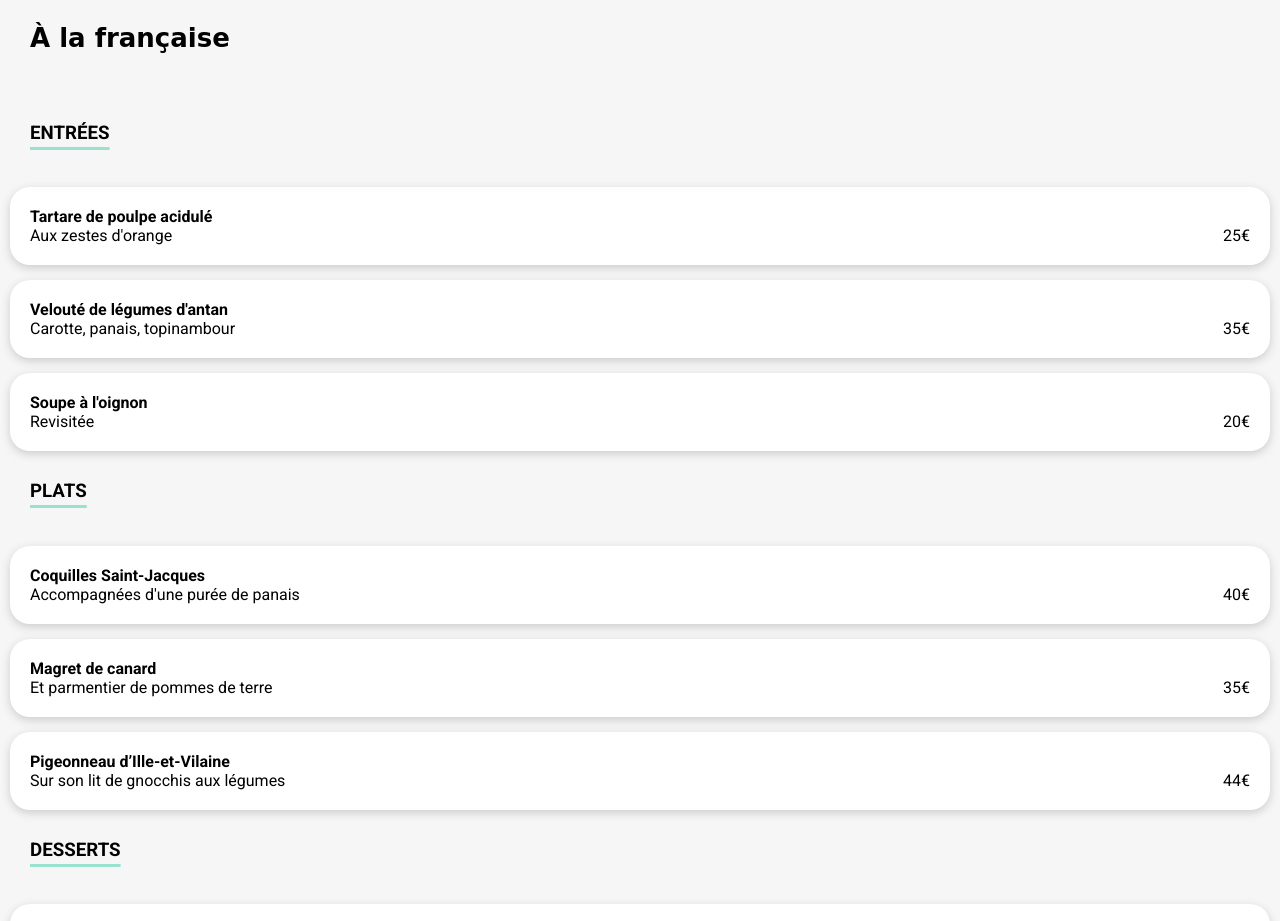
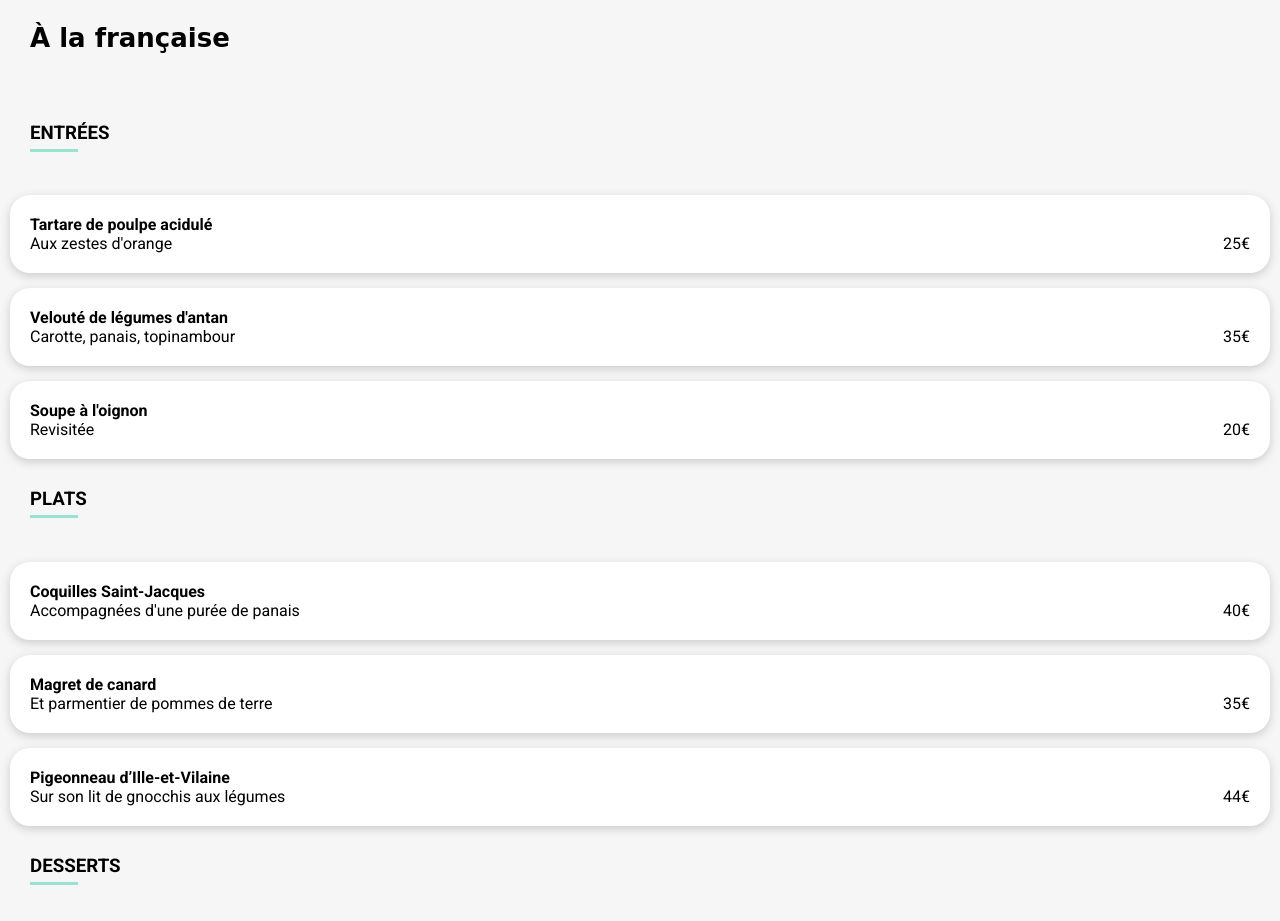
Before and after one commit to jorgerodrigues1981/JorgeRodrigues_3_22072021, a plain HTML site: page a_la_francaise.html in a window 1280 px wide. Shown: the part 329-1250 px from the top of the page. Drawn offline with Linux system fonts and the light colour scheme; a web font is replaced by a local one.

Commit message:
Ajustements menus

```diff
--- a/a_la_francaise.html
+++ b/a_la_francaise.html
@@ -38,7 +38,7 @@
 
 <!--Section entrées-->
 
-<section class="menu__entrees">
+<section class="entrees">
         <h3>Entrées</h3>
 
         <div class="menu__item">
--- a/css/_restaurants_menu.scss
+++ b/css/_restaurants_menu.scss
@@ -32,12 +32,6 @@
         }
 }
 
-.menu__entrees {
-    @include grid_gap_menu;
-        & h3 {
-            @include menu_h3;
-    }
-}
 
 .menu__item {
     position: relative;
@@ -47,6 +41,9 @@
     box-sizing: border-box;
     @include btnShadow;
     animation: slide 3s;
+        &:hover {
+            @include btnTransition;
+        }
         & h4 {
             margin: 0;
         }
@@ -67,18 +64,18 @@
         }
 }
 
-.plats {
+.entrees, .plats, .desserts {
     @include grid_gap_menu;
-    & h3 {
-        @include menu_h3;
+        & h3 {
+            @include menu_h3;
     }
-}
-
-.desserts {
-    @include grid_gap_menu;
-    & h3 {
-        @include menu_h3;
-    }
+        h3::after {
+            content: "";
+            display: block;
+            width: 48px;
+            padding-top: 5px;
+            border-bottom: 3px solid $tertiary-color;
+        }
 }
 
 
--- a/css/style.scss
+++ b/css/style.scss
@@ -31,10 +31,9 @@ $icons-color-primary: #7E7E7E;
 
 @mixin menu_h3 {
     text-transform: uppercase;
-    text-decoration: underline 3px $tertiary-color;
-    text-underline-offset: 8px;
     padding: 10px 10px 10px 20px;
 }
+
 
 @mixin grid_gap_menu {
     display: flex;
@@ -47,7 +46,7 @@ $icons-color-primary: #7E7E7E;
 }
 
 @mixin btnTransition {
-    opacity: 90%;
+    opacity: 80%;
     box-shadow: 0px 3px 10px $background-color-darker;
 }
 
```
Also changed, not shown: la_delice_des_sens.html (+1 -1 lines), la_note_enchantee.html (+1 -1 lines), la_palette_du_gout.html (+1 -1 lines), css/style.css, 1 other file.
